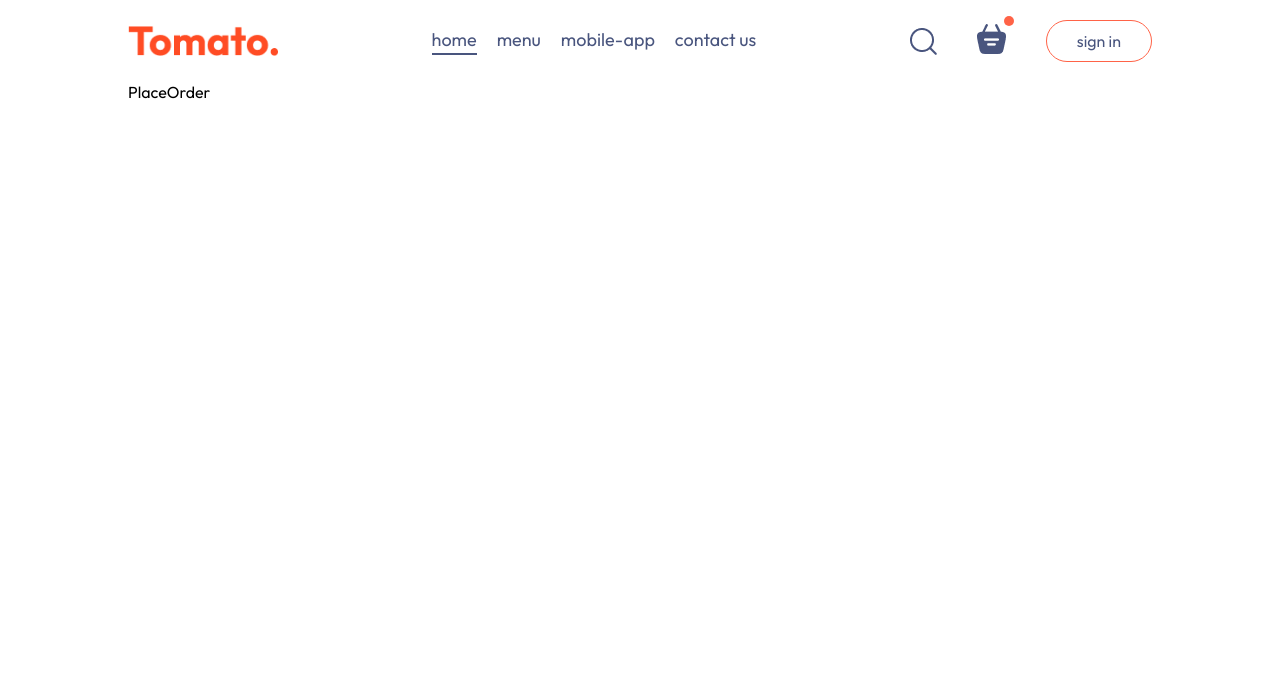
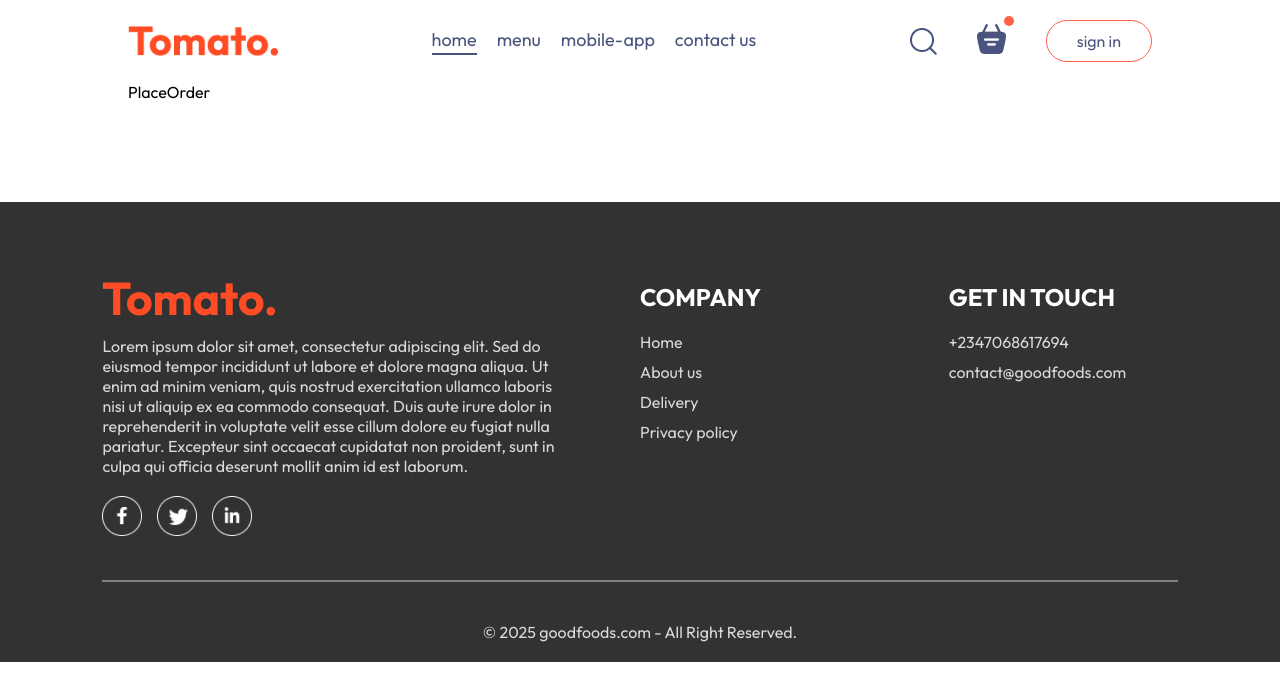
Before and after one commit to UvereAnn/goodfoods, a React (Vite) app in the folder frontend/: page /order in a window 1280 px wide. Shown: the top 700 px of the page. Built offline with nearby package versions, Linux system fonts and the light colour scheme.

Commit message:
added footer component

```diff
--- a/frontend/src/App.jsx
+++ b/frontend/src/App.jsx
@@ -4,9 +4,11 @@
 import Home from './pages/Home/Home'
 import Cart from './pages/Cart/Cart'
 import PlaceOrder from './pages/PlaceOrder/PlaceOrder'
+import Footer from './components/Footer/Footer'
 
 const App = () => {
   return (
+    <>
     <div className='app'>
       <Navbar/>
       <Routes>
@@ -15,6 +17,8 @@
         <Route path='/order' element={<PlaceOrder/>} />
       </Routes>
     </div>
+    <Footer />
+    </>
   )
 }
 
--- /dev/null
+++ b/frontend/src/components/Footer/Footer.css
@@ -0,0 +1,53 @@
+.footer {
+  color: #d9d9d9;
+  background-color: #323232;
+  display: flex;
+  flex-direction: column;
+  align-items: center;
+  gap: 20px;
+  padding: 20px 8vw;
+  padding-top: 80px;
+  margin-top: 100px;
+}
+
+.footer-content {
+  width: 100%;
+  display: grid;
+  grid-template-columns: 2fr 1fr 1fr;
+  gap: 80px;
+}
+
+.footer-content-left,
+.footer-content-right,
+.footer-content-center {
+  display: flex;
+  flex-direction: column;
+  align-items: start;
+  gap: 20px;
+}
+
+.footer-content-left li,
+.footer-content-right li,
+.footer-content-center li {
+  list-style: none;
+  margin-bottom: 10px;
+  cursor: pointer;
+}
+
+.footer-content-right h2,
+.footer-content-center h2 {
+  color: white;
+}
+
+.footer-social-icons img {
+  width: 40px;
+  margin-right: 15px;
+}
+
+.footer hr{
+  width: 100%;
+  height: 2px;
+  margin: 20px 0px;
+  background-color: grey;
+  border: none;
+}
--- /dev/null
+++ b/frontend/src/components/Footer/Footer.jsx
@@ -0,0 +1,51 @@
+import React from "react";
+import "./Footer.css";
+import { assets } from "../../assets/assets";
+
+const Footer = () => {
+  return (
+    <div className="footer" id="footer">
+      <div className="footer-content">
+        <div className="footer-content-left">
+          <img src={assets.logo} alt="logo image" />
+          <p>
+            Lorem ipsum dolor sit amet, consectetur adipiscing elit. Sed do
+            eiusmod tempor incididunt ut labore et dolore magna aliqua. Ut enim
+            ad minim veniam, quis nostrud exercitation ullamco laboris nisi ut
+            aliquip ex ea commodo consequat. Duis aute irure dolor in
+            reprehenderit in voluptate velit esse cillum dolore eu fugiat nulla
+            pariatur. Excepteur sint occaecat cupidatat non proident, sunt in
+            culpa qui officia deserunt mollit anim id est laborum.
+          </p>
+          <div className="footer-social-icons">
+            <img src={assets.facebook_icon} alt="facebook icon" />
+            <img src={assets.twitter_icon} alt="twitter icon" />
+            <img src={assets.linkedin_icon} alt="linkedin icon" />
+          </div>
+        </div>
+        <div className="footer-content-center">
+          <h2>COMPANY</h2>
+          <ul>
+            <li>Home</li>
+            <li>About us</li>
+            <li>Delivery</li>
+            <li>Privacy policy</li>
+          </ul>
+        </div>
+        <div className="footer-content-right">
+          <h2>GET IN TOUCH</h2>
+          <ul>
+            <li>+2347068617694</li>
+            <li>contact@goodfoods.com</li>
+          </ul>
+        </div>
+      </div>
+      <hr />
+      <p className="footer-copyright">
+        &copy; {new Date().getFullYear()} goodfoods.com - All Right Reserved.
+      </p>
+    </div>
+  );
+};
+
+export default Footer;
```
